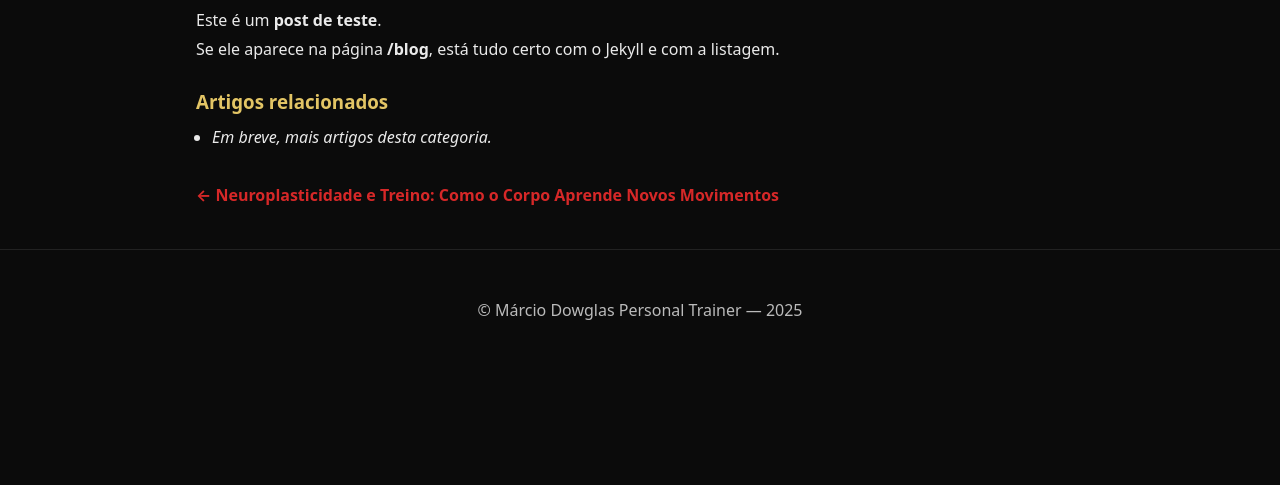
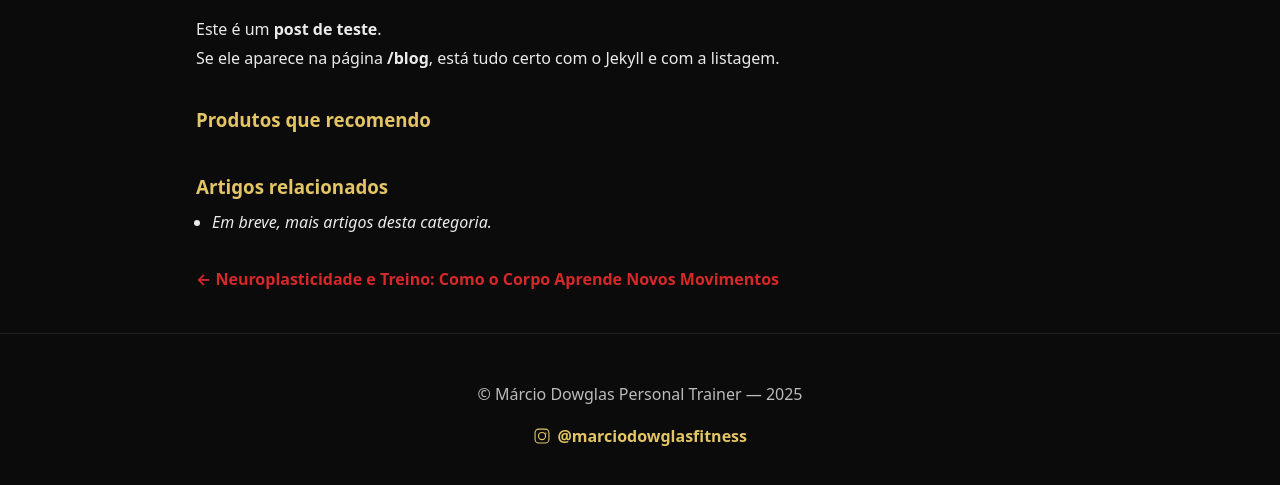
Before and after one commit to mbritodowglas-collab/mdpersonal, a Jekyll site: the page built from _posts/2025-10-09-post-teste.md, in a window 1280 px wide and 1057 px high, cut to the strip 556-1041 px from the top of the window. Built offline with Jekyll 4.4.1, drawn with Linux system fonts in a browser that asks for light colours.

Commit message:
Update post.html

```diff
--- a/_layouts/post.html
+++ b/_layouts/post.html
@@ -1,49 +1,36 @@
-<!doctype html>
-<html lang="pt-br">
-<head>
-  <meta charset="utf-8">
-  <meta name="viewport" content="width=device-width,initial-scale=1">
-  <title>{{ page.title }} | {{ site.title }}</title>
-  <link rel="stylesheet" href="{{ '/assets/css/style.css' | relative_url }}?v={{ site.time | date: '%s' }}">
-</head>
-<body class="post-page">
-  <!-- header simples (igual ao site) -->
-  <header class="site-header">
-    <nav class="main-nav">
-      <a href="{{ '/' | relative_url }}">Início</a>
-      <a href="{{ '/blog' | relative_url }}">Blog</a>
-      <a href="{{ '/utilitarios' | relative_url }}">Utilitários</a>
-      <a href="{{ '/sobre' | relative_url }}">Sobre</a>
-    </nav>
-  </header>
+---
+layout: default
+---
 
-  <main class="post-wrap">
-    <article class="post">
-      <header class="post-head">
+<div class="post-wrap">
+
+  <!-- Cabeçalho do post -->
+  <div class="post-head">
+    {% if page.categories %}
       <p class="meta">
-          {% if page.categories and page.categories.size > 0 %}
         <span class="cat">{{ page.categories[0] }}</span>
-          {% endif %}
         <span class="date">{{ page.date | date: "%d %b %Y" }}</span>
       </p>
+    {% endif %}
     <h1 class="post-title">{{ page.title }}</h1>
-
-        {% if page.image %}
-          <figure class="post-cover" style="background-image:url('{{ page.image | relative_url }}')"></figure>
-        {% endif %}
-
     {% if page.excerpt %}
       <p class="post-deck">{{ page.excerpt }}</p>
     {% endif %}
-      </header>
 
+    {% if page.image %}
+      <div class="post-cover" style="background-image:url('{{ page.image | relative_url }}')"></div>
+    {% endif %}
+  </div>
+
+  <!-- Conteúdo -->
   <div class="post-body">
     {{ content }}
   </div>
-      {% comment %}
-Posts relacionados pela 1ª categoria do artigo (até 3).
-Compatível com GitHub Pages (sem where_exp).
-{% endcomment %}
+
+  <!-- Afiliados (se existir include; se não existir, pode remover esta linha) -->
+  {% include afiliados.html %}
+
+  <!-- RELACIONADOS: pela 1ª categoria, até 3 itens -->
   {% assign cat = page.categories | first %}
   {% if cat %}
     {% assign count = 0 %}
@@ -51,8 +38,8 @@
       <h3>Artigos relacionados</h3>
       <ul>
         {% for p in site.posts %}
-        {% if p.url != page.url and p.categories %}
-          {% if count < 3 %}
+          {% if p.url != page.url and count < 3 %}
+            {% if p.categories %}
               {% for c in p.categories %}
                 {% if c == cat %}
                   <li><a href="{{ p.url | relative_url }}">{{ p.title }}</a></li>
@@ -70,40 +57,16 @@
     </section>
   {% endif %}
 
-
-      <!-- bloco de afiliados opcional -->
-      {% if page.afiliados %}
-        {% include afiliados.html itens=page.afiliados %}
+  <!-- Navegação entre posts (opcional) -->
+  {% if page.previous or page.next %}
+    <nav class="post-nav">
+      {% if page.previous %}
+        <a href="{{ page.previous.url | relative_url }}">← {{ page.previous.title }}</a>
+      {% endif %}
+      {% if page.next %}
+        <a href="{{ page.next.url | relative_url }}">{{ page.next.title }} →</a>
+      {% endif %}
+    </nav>
   {% endif %}
 
-      <!-- navegação entre posts -->
-      <nav class="post-nav">
-        {% if page.previous %}
-          <a class="prev" href="{{ page.previous.url | relative_url }}">← {{ page.previous.title }}</a>
-        {% endif %}
-        {% if page.next %}
-          <a class="next" href="{{ page.next.url | relative_url }}">{{ page.next.title }} →</a>
-        {% endif %}
-      </nav>
-
-      <!-- relacionados por categoria -->
-      {% assign cat = page.categories | first %}
-      {% assign rel = site.posts | where_exp: "p", "p.url != page.url" | where_exp: "p", "p.categories contains cat" | limit: 3 %}
-      {% if rel and rel.size > 0 %}
-        <section class="post-rel">
-          <h3>Leia também</h3>
-          <ul>
-            {% for r in rel %}
-              <li><a href="{{ r.url | relative_url }}">{{ r.title }}</a></li>
-            {% endfor %}
-          </ul>
-        </section>
-      {% endif %}
-    </article>
-  </main>
-
-  <footer class="site-footer">
-    <p>© {{ site.title }} — {{ 'now' | date: '%Y' }}</p>
-  </footer>
-</body>
-</html>
+</div>
```
Lines whose indentation alone changed are shown as unchanged.
